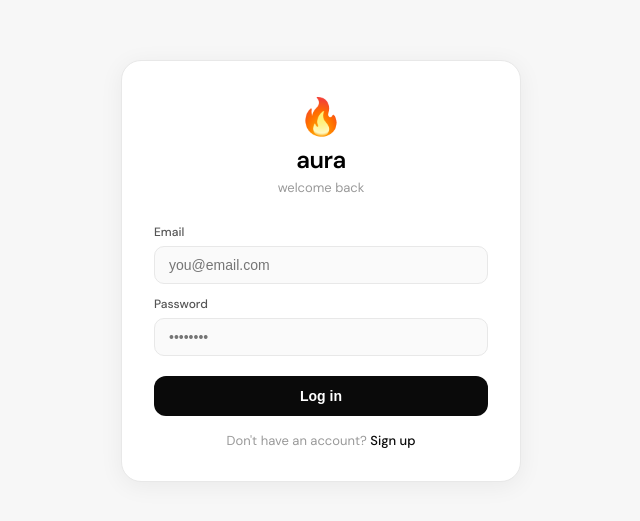
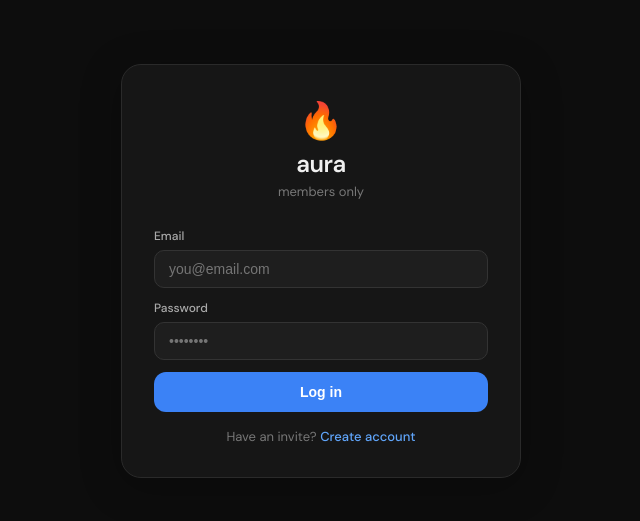
Before and after one commit to dstaggs-15/aura, a Next.js app: page /auth in a window 1280 px wide. Shown: the part 129-650 px from the top of the page, without its empty margins (319-959 px from the left). Built offline with nearby package versions, Linux system fonts and the light colour scheme; no server answers.

Commit message:
make signup invite-only and member-gated

```diff
--- a/app/auth/page.tsx
+++ b/app/auth/page.tsx
@@ -7,6 +7,7 @@ export default function AuthPage() {
   const [email, setEmail] = useState('')
   const [password, setPassword] = useState('')
   const [username, setUsername] = useState('')
+  const [inviteCode, setInviteCode] = useState('')
   const [loading, setLoading] = useState(false)
   const [error, setError] = useState('')
   const [message, setMessage] = useState('')
@@ -15,89 +16,109 @@ export default function AuthPage() {
     setLoading(true)
     setError('')
     setMessage('')
-    if (isLogin) {
-      const { error } = await supabase.auth.signInWithPassword({ email, password })
-      if (error) setError(error.message)
-      else window.location.href = '/'
-    } else {
-      if (!username.trim()) { setError('Username is required'); setLoading(false); return }
-      const { data, error } = await supabase.auth.signUp({ email, password })
-      if (error) { setError(error.message); setLoading(false); return }
-      if (data.user) {
-        const { error: profileError } = await supabase.from('profiles').insert({
-          id: data.user.id,
-          username: username.trim().toLowerCase().replace(/\s+/g, '_'),
-          aura: 100,
-          streak: 0,
+
+    try {
+      if (isLogin) {
+        const { data, error } = await supabase.auth.signInWithPassword({ email, password })
+        if (error) throw error
+        if (!data.user) throw new Error('Login failed.')
+
+        const { data: profile } = await supabase
+          .from('profiles')
+          .select('is_member')
+          .eq('id', data.user.id)
+          .maybeSingle()
+
+        if (!profile?.is_member) {
+          await supabase.auth.signOut()
+          throw new Error('This account does not have access to Aura.')
+        }
+        window.location.href = '/'
+      } else {
+        const response = await fetch('/api/signup', {
+          method: 'POST',
+          headers: { 'Content-Type': 'application/json' },
+          body: JSON.stringify({ email, password, username, inviteCode }),
         })
-        if (profileError) setError(profileError.message)
-        else { setIsLogin(true); setMessage('Account created! Please log in.') }
+        const result = await response.json()
+        if (!response.ok) throw new Error(result.error || 'Could not create account.')
+        setIsLogin(true)
+        setPassword('')
+        setInviteCode('')
+        setMessage('Account created. You can log in now.')
       }
+    } catch (err) {
+      setError(err instanceof Error ? err.message : 'Something went wrong.')
+    } finally {
+      setLoading(false)
     }
-    setLoading(false)
   }
 
   return (
     <div style={{
-      minHeight: '100vh', background: '#f7f7f7', display: 'flex',
+      minHeight: '100vh', background: '#0d0d0d', display: 'flex',
       alignItems: 'center', justifyContent: 'center', padding: 20,
-      fontFamily: "'DM Sans', sans-serif"
+      fontFamily: "'DM Sans', sans-serif", color: '#f0f0f0'
     }}>
       <style>{`@import url('https://fonts.googleapis.com/css2?family=DM+Sans:wght@300;400;500;600&display=swap');*{box-sizing:border-box}`}</style>
       <div style={{
-        background: '#fff', border: '1px solid #e8e8e8', borderRadius: 20,
+        background: '#161616', border: '1px solid #2a2a2a', borderRadius: 20,
         padding: 32, width: '100%', maxWidth: 400,
-        boxShadow: '0 4px 24px rgba(0,0,0,.06)'
+        boxShadow: '0 8px 40px rgba(0,0,0,.25)'
       }}>
         <div style={{ textAlign: 'center', marginBottom: 28 }}>
           <div style={{ fontSize: 36, marginBottom: 4 }}>🔥</div>
           <div style={{ fontSize: 24, fontWeight: 600, letterSpacing: -.5 }}>aura</div>
-          <div style={{ fontSize: 13, color: '#999', marginTop: 4 }}>
-            {isLogin ? 'welcome back' : 'create your account'}
+          <div style={{ fontSize: 13, color: '#777', marginTop: 4 }}>
+            {isLogin ? 'members only' : 'invite required'}
           </div>
         </div>
-        {error && (
-          <div style={{ background: '#fef2f2', border: '1px solid #fecaca', borderRadius: 10, padding: '10px 14px', fontSize: 13, color: '#dc2626', marginBottom: 16 }}>
-            {error}
-          </div>
+
+        {error && <div style={{ background: '#3b1515', border: '1px solid #6b2020', borderRadius: 10, padding: '10px 14px', fontSize: 13, color: '#ff9b9b', marginBottom: 16 }}>{error}</div>}
+        {message && <div style={{ background: '#12351d', border: '1px solid #205f34', borderRadius: 10, padding: '10px 14px', fontSize: 13, color: '#98e8ae', marginBottom: 16 }}>{message}</div>}
+
+        {!isLogin && (
+          <>
+            <Field label="Username" value={username} onChange={setUsername} placeholder="jake_energy" />
+            <Field label="Invite code" value={inviteCode} onChange={setInviteCode} placeholder="your private invite code" />
+          </>
         )}
-        {message && (
-          <div style={{ background: '#f0fdf4', border: '1px solid #bbf7d0', borderRadius: 10, padding: '10px 14px', fontSize: 13, color: '#16a34a', marginBottom: 16 }}>
-            {message}
-          </div>
-        )}
-        {!isLogin && (
-          <div style={{ marginBottom: 12 }}>
-            <div style={{ fontSize: 12, fontWeight: 500, color: '#555', marginBottom: 6 }}>Username</div>
-            <input value={username} onChange={e => setUsername(e.target.value)} placeholder="jake_energy"
-              style={{ width: '100%', padding: '10px 14px', borderRadius: 10, border: '1px solid #e8e8e8', fontSize: 14, outline: 'none', background: '#fafafa' }} />
-          </div>
-        )}
-        <div style={{ marginBottom: 12 }}>
-          <div style={{ fontSize: 12, fontWeight: 500, color: '#555', marginBottom: 6 }}>Email</div>
-          <input type="email" value={email} onChange={e => setEmail(e.target.value)} placeholder="you@email.com"
-            style={{ width: '100%', padding: '10px 14px', borderRadius: 10, border: '1px solid #e8e8e8', fontSize: 14, outline: 'none', background: '#fafafa' }} />
-        </div>
-        <div style={{ marginBottom: 20 }}>
-          <div style={{ fontSize: 12, fontWeight: 500, color: '#555', marginBottom: 6 }}>Password</div>
-          <input type="password" value={password} onChange={e => setPassword(e.target.value)} placeholder="••••••••"
-            style={{ width: '100%', padding: '10px 14px', borderRadius: 10, border: '1px solid #e8e8e8', fontSize: 14, outline: 'none', background: '#fafafa' }} />
-        </div>
+        <Field label="Email" type="email" value={email} onChange={setEmail} placeholder="you@email.com" />
+        <Field label="Password" type="password" value={password} onChange={setPassword} placeholder="••••••••" />
+
         <button onClick={handleSubmit} disabled={loading} style={{
           width: '100%', padding: '12px', borderRadius: 12, border: 'none',
-          background: loading ? '#ccc' : '#0a0a0a', color: '#fff',
+          background: loading ? '#333' : '#3b82f6', color: '#fff',
           fontSize: 14, fontWeight: 600, cursor: loading ? 'default' : 'pointer', marginBottom: 16
         }}>
-          {loading ? 'Please wait...' : isLogin ? 'Log in' : 'Create account'}
+          {loading ? 'Please wait...' : isLogin ? 'Log in' : 'Create invited account'}
         </button>
-        <div style={{ textAlign: 'center', fontSize: 13, color: '#999' }}>
-          {isLogin ? "Don't have an account? " : "Already have an account? "}
+
+        <div style={{ textAlign: 'center', fontSize: 13, color: '#777' }}>
+          {isLogin ? 'Have an invite? ' : 'Already a member? '}
           <span onClick={() => { setIsLogin(!isLogin); setError(''); setMessage('') }}
-            style={{ color: '#0a0a0a', fontWeight: 500, cursor: 'pointer' }}>
-            {isLogin ? 'Sign up' : 'Log in'}
+            style={{ color: '#60a5fa', fontWeight: 500, cursor: 'pointer' }}>
+            {isLogin ? 'Create account' : 'Log in'}
           </span>
         </div>
       </div>
     </div>
   )
 }
+
+function Field({ label, value, onChange, placeholder, type = 'text' }: {
+  label: string
+  value: string
+  onChange: (value: string) => void
+  placeholder: string
+  type?: string
+}) {
+  return (
+    <div style={{ marginBottom: 12 }}>
+      <div style={{ fontSize: 12, fontWeight: 500, color: '#aaa', marginBottom: 6 }}>{label}</div>
+      <input type={type} value={value} onChange={e => onChange(e.target.value)} placeholder={placeholder}
+        onKeyDown={e => { if (e.key === 'Enter') (e.currentTarget.form as any)?.requestSubmit?.() }}
+        style={{ width: '100%', padding: '10px 14px', borderRadius: 10, border: '1px solid #333', fontSize: 14, outline: 'none', background: '#1e1e1e', color: '#f0f0f0' }} />
+    </div>
+  )
+}
```
